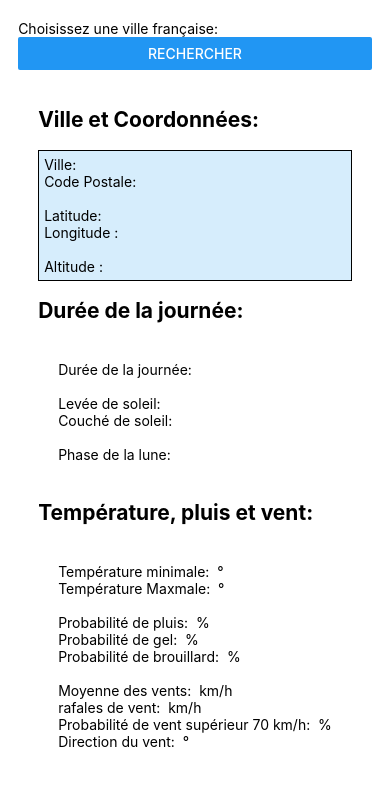
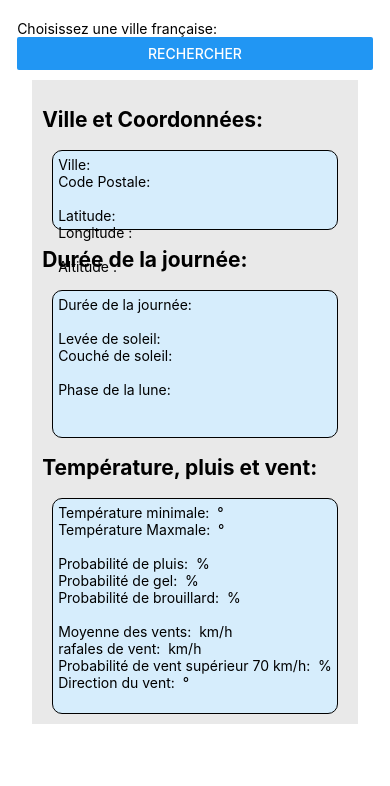
Before and after one commit to CharlesRLG/ReactNativeMeteo, a React Native app: screen / in a window 390 px wide. Shown: the top 786 px of the page. Built offline with nearby package versions, Linux system fonts and the light colour scheme.

Commit message:
ajustement CSS

```diff
--- a/Components/CityDescription.js
+++ b/Components/CityDescription.js
@@ -74,28 +74,52 @@ class CityDescription extends React.Component {
 }
 const styles = StyleSheet.create({
   informationVilleEtTemp: {
-    display: 'flex',
-    margin: 20,
-    backgroundColor: '#FFFFF',
+    minWidth:'250px',
+    marginTop:'10px',
+    marginBottom:'10px',
+    marginLeft:'15px',
+    marginRight:'15px',
+    paddingBottom:'10px',
+    paddingLeft:'10px',
+    paddingRight:'10px',
+    paddingTop:'10px',
+    backgroundColor: '#E9E9E9',
   },
   coordoVille: {
    flex: 1,
    borderWidth: 1,
    backgroundColor: '#D6EDFC',
+   borderRadius:'10px',
    paddingTop:'5px',
    paddingBottom: '5px',
    paddingRight: '5px',
    paddingLeft: '5px',
+   marginRight:'10px',
+   marginLeft:'10px',
   },
   horaireLeveEtCouche: {
-    display: 'flex',
-    margin: 20,
-    backgroundColor: '#FFFFF',
+    flex: 2,
+    borderWidth: 1,
+    backgroundColor: '#D6EDFC',
+    borderRadius:'10px',
+    paddingTop:'5px',
+    paddingBottom: '5px',
+    paddingRight: '5px',
+    paddingLeft: '5px',
+    marginRight:'10px',
+    marginLeft:'10px',
   },
   temperaturePluisVent: {
-    display: 'flex',
-    margin: 20,
-    backgroundColor: '#FFFFF',
+    flex: 3,
+    borderWidth: 1,
+    backgroundColor: '#D6EDFC',
+    borderRadius:'10px',
+    paddingTop:'5px',
+    paddingBottom: '5px',
+    paddingRight: '5px',
+    paddingLeft: '5px',
+    marginRight:'10px',
+    marginLeft:'10px',
   }
 })
 export default CityDescription
```
